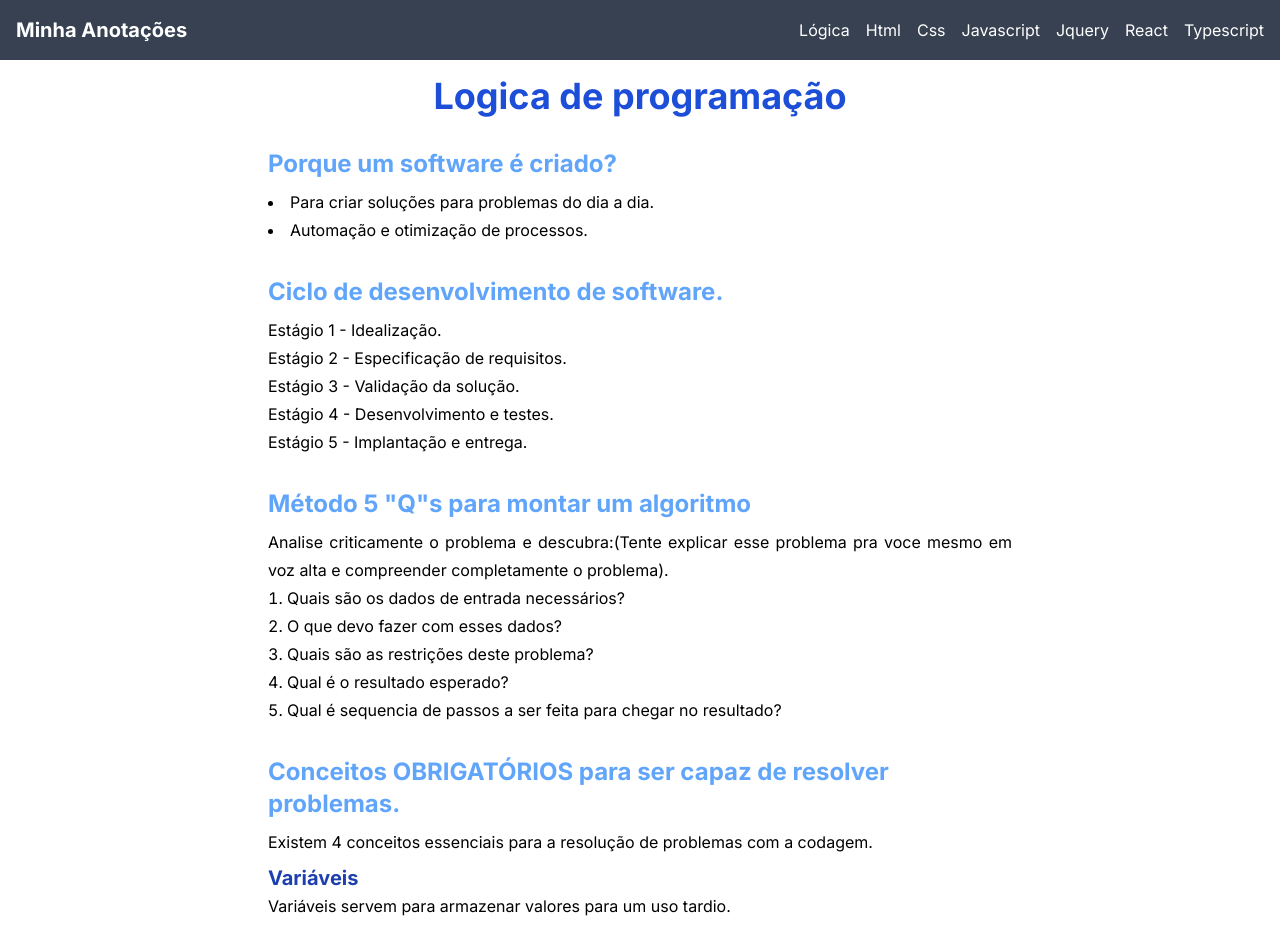
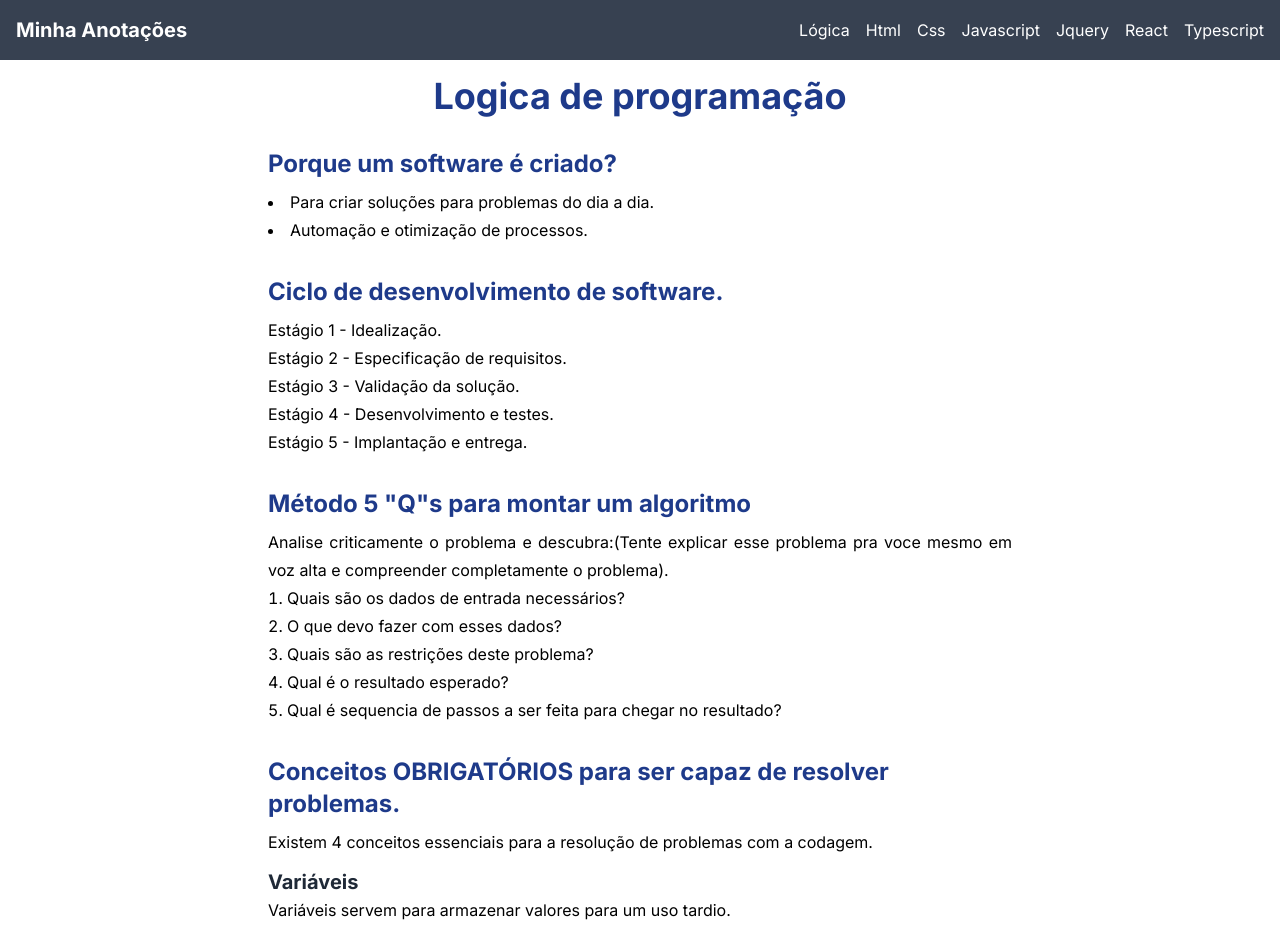
Before and after one commit to oPatrickDaniel/my-notes, a Next.js app: page / in a window 1280 px wide. Shown: the top 931 px of the page. Built offline with nearby package versions, Linux system fonts and the light colour scheme.

Commit message:
refractor: remove h4 styles

```diff
--- a/app/globals.css
+++ b/app/globals.css
@@ -2,22 +2,16 @@
 @tailwind components;
 @tailwind utilities;
 
-/* :root {} */
-
 h1 {
-    @apply text-center text-blue-700 font-bold text-4xl
+    @apply text-center text-blue-900 font-bold text-4xl
 }
 
 h2 {
-    @apply text-blue-400 font-bold text-2xl mb-2
+    @apply text-blue-900 font-bold text-2xl mb-2
 }
 
 h3 {
-    @apply text-blue-800 font-bold text-xl mt-2
-}
-
-h4 {
-    @apply text-blue-900 font-bold text-lg mt-6
+    @apply text-gray-800 font-bold text-xl mt-3
 }
 
 p {
```
